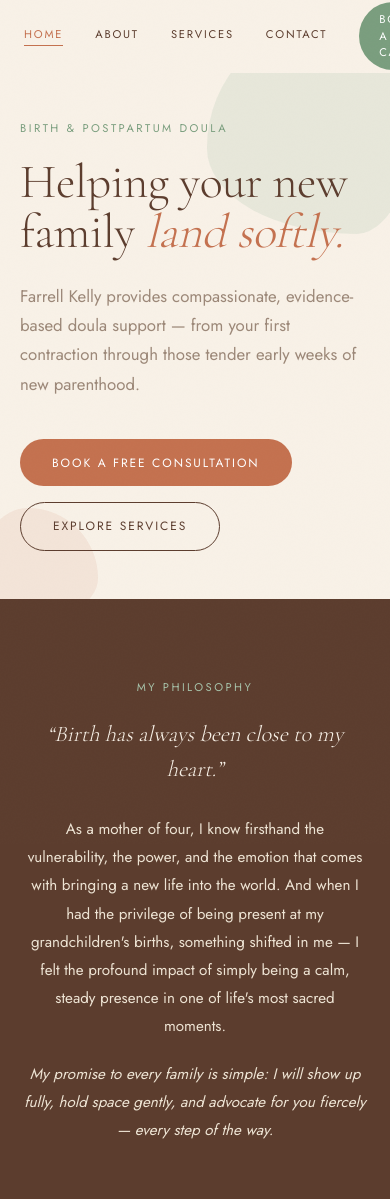
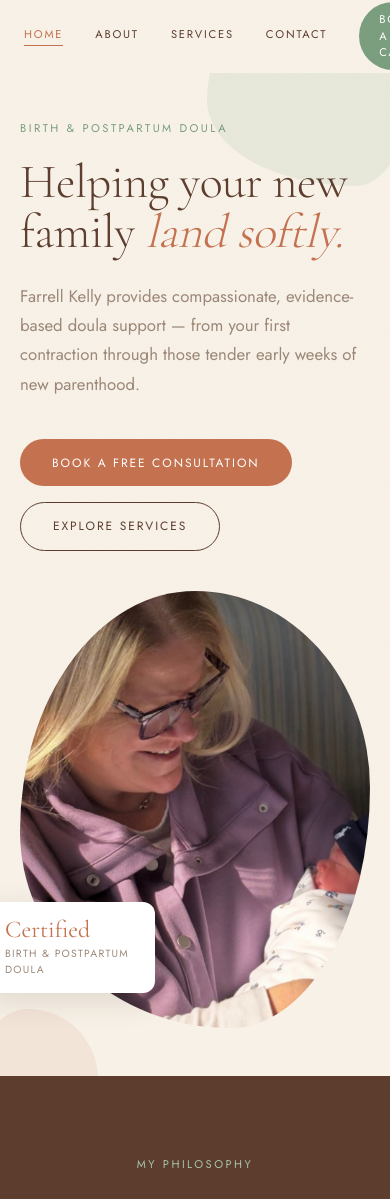
Before and after one commit to farrellbirthandbeyond/the-kelly-nest, a Next.js app: page / in a window 390 px wide. Shown: the top 1199 px of the page. Built offline with nearby package versions, Linux system fonts and the light colour scheme.

Commit message:
Show Farrell photos on mobile

```diff
--- a/app/about/page.js
+++ b/app/about/page.js
@@ -18,7 +18,7 @@ export default function About() {
         }} />
         <div className="two-col" style={{ maxWidth: '1100px', margin: '0 auto', width: '100%', position: 'relative', zIndex: 1 }}>
           {/* Photo */}
-          <div className="hide-mobile" style={{
+          <div style={{
             aspectRatio: '1/1',
             borderRadius: '50% 50% 45% 55% / 50% 50% 50% 50%',
             overflow: 'hidden',
--- a/app/page.js
+++ b/app/page.js
@@ -62,7 +62,7 @@ export default function Home() {
           </div>
 
           {/* Photo */}
-          <div className="fade-up fade-up-delay-2 hide-mobile" style={{ position: 'relative' }}>
+          <div className="fade-up fade-up-delay-2" style={{ position: 'relative' }}>
             <div style={{
               width: '100%', aspectRatio: '4/5',
               borderRadius: '50% 50% 40% 60% / 55% 45% 55% 45%',
```
